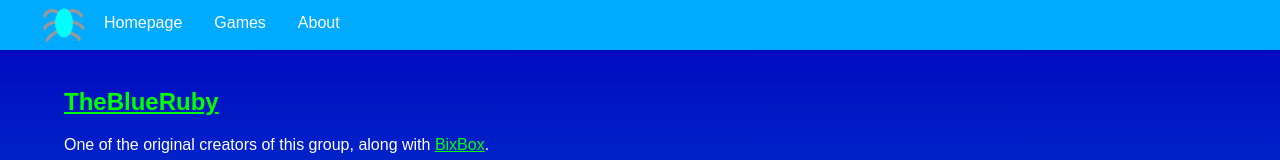
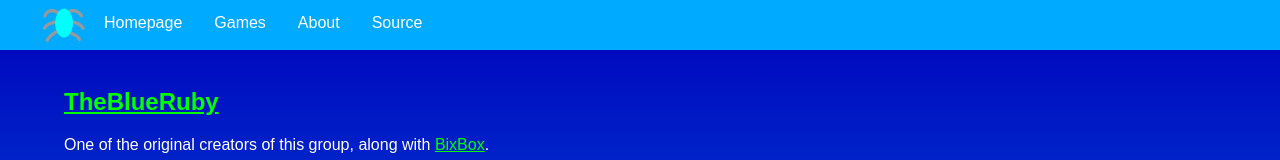
Before and after one commit to TheBlueRuby/miteprod-site-react, a Next.js app: page /about/members in a window 1280 px wide. Shown: the top 160 px of the page. Built offline with nearby package versions, Linux system fonts and the light colour scheme.

Commit message:
added source link

```diff
--- a/app/NavBar.tsx
+++ b/app/NavBar.tsx
@@ -34,6 +34,12 @@ function NavBar() {
                             About
                         </Link>
                     </li>
+
+					<li className="navbar-item">
+                        <Link href="https://github.com/TheBlueRuby/miteprod-site-react/" className="navbar-link" target="_blank" rel="noreferrer">
+                            Source
+                        </Link>
+                    </li>
                 </ul>
             </div>
         </div>
```
